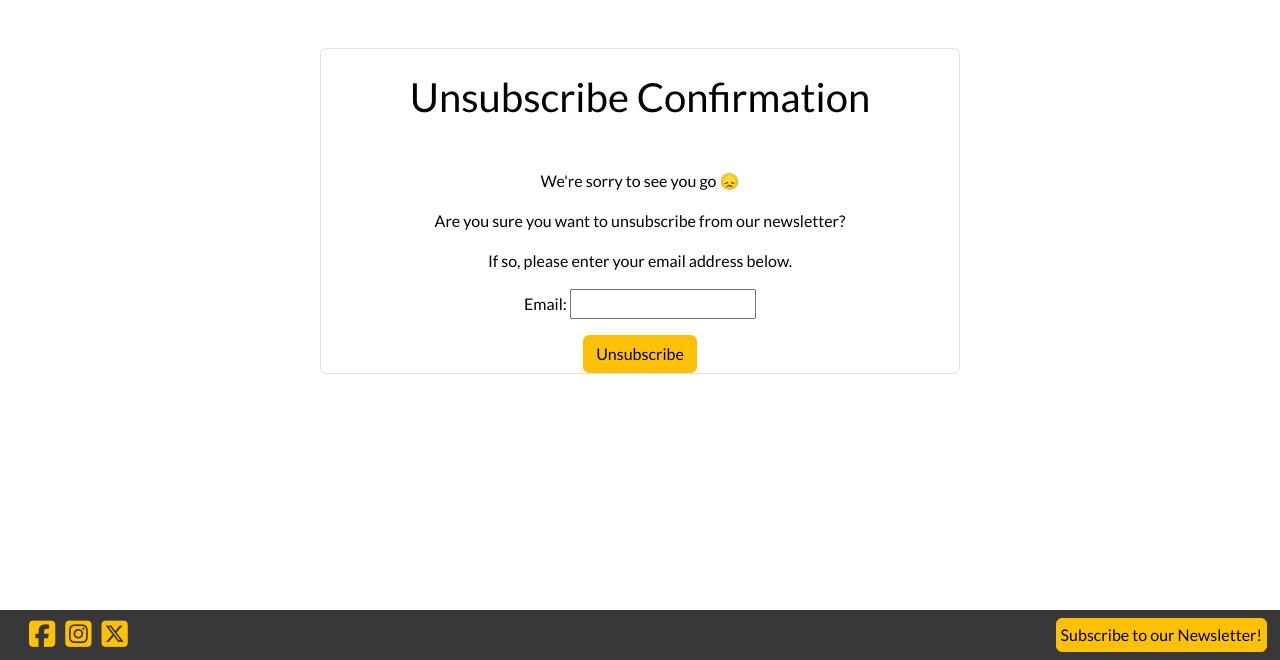
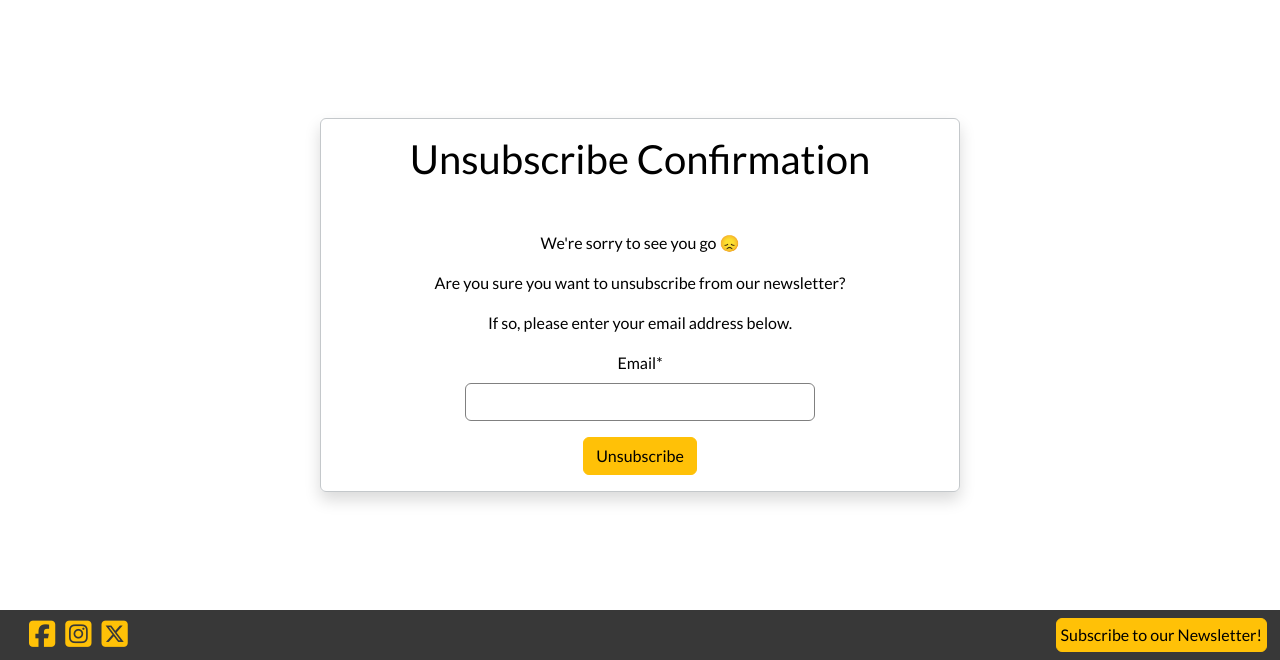
Before and after one commit to DanHodgson12/gym-stop, a Django app: page /unsubscribe/ in a window 1280 px wide. Shown: the part 140-800 px from the top of the page. Run offline with Django 3.2, Linux system fonts and the light colour scheme; some libraries are stand-ins or nearby versions.

Commit message:
feat: adjusted layout and styling of unsubscribe page

```diff
--- a/static/css/base.css
+++ b/static/css/base.css
@@ -262,6 +262,14 @@ footer a i {
     border: 1px solid grey;
 }
 
+#unsubscribe-form .form-control {
+    border: 1px solid grey;
+    width: 60%;
+    max-width: 350px;
+    min-width: 200px;
+    margin: auto;
+}
+
 /* ---------- Forms (General) */
 
 .form-control {
--- a/subscribe/templates/subscribe/unsubscribe.html
+++ b/subscribe/templates/subscribe/unsubscribe.html
@@ -6,15 +6,21 @@
 {% endblock %}
 
 {% block content %}
-<div class="container-fluid text-center border rounded w-50 h-50 mt-5 bg-white">
-    <h1 class="text-black my-4">Unsubscribe Confirmation</h1>
+<div class="container-fluid d-flex flex-column justify-content-center">
+    <div class="row">
+        <div class="col-10 offset-1 col-md-8 offset-md-2 col-lg-6 offset-lg-3 text-center border border-secondary-subtle shadow rounded p-3">
+
+            <h1 class="text-black mb-4">Unsubscribe Confirmation</h1>
             <p class="text-black mt-5">We're sorry to see you go &#128542;</p>
             <p class="text-black">Are you sure you want to unsubscribe from our newsletter?</p>
             <p class="text-black">If so, please enter your email address below.</p>
             <form id="unsubscribe-form" method="post" action="{% url 'unsubscribe' %}">
                 {% csrf_token %}
-        {{ form.as_p }}
+                {{ form|crispy }}
                 <button type="submit" class="btn btn-warning text-black">Unsubscribe</button>
             </form>
+
+        </div>
+    </div>
 </div>
 {% endblock %}
```
Lines whose indentation alone changed are shown as unchanged.
